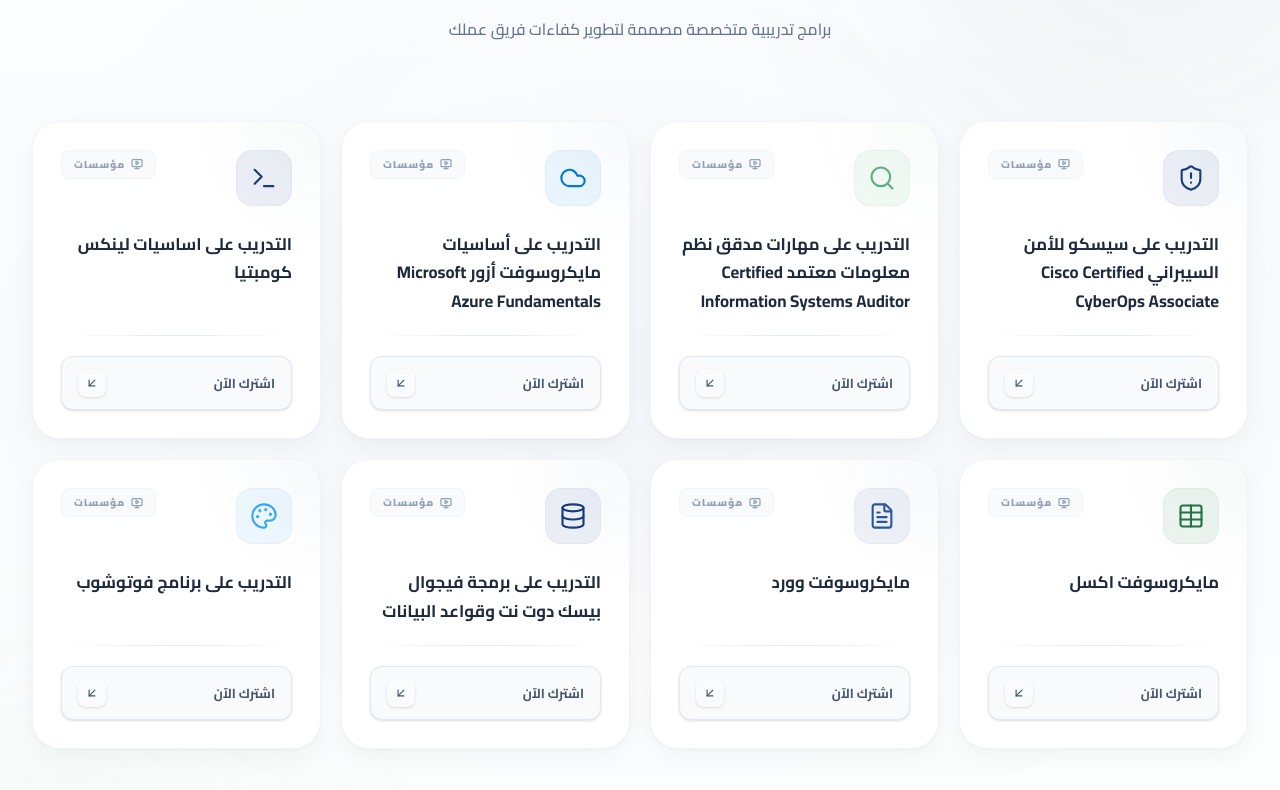
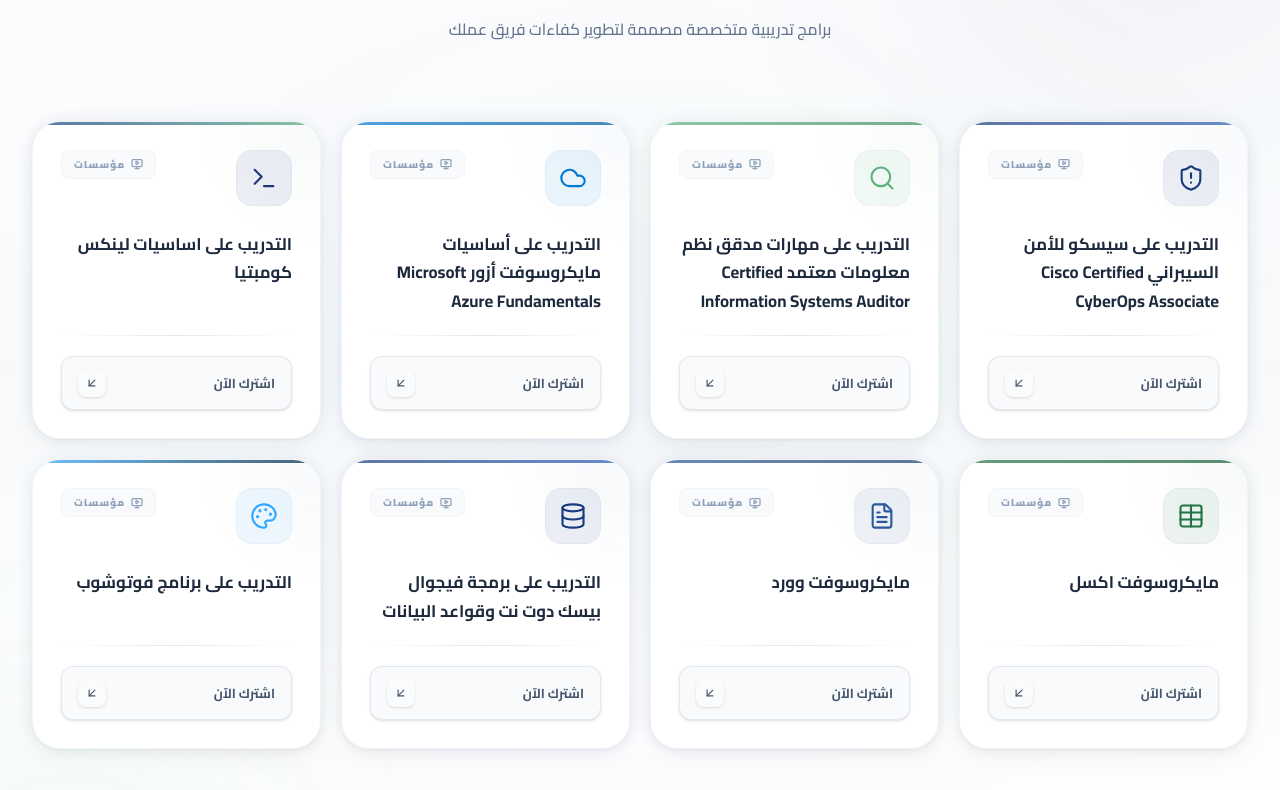
Before and after one commit to alnabdalmustadam-coder/al-nabd-al-mustdam-platform, a Next.js app: page / in a window 1280 px wide. Shown: the part 3550-4340 px from the top of the page. Built offline with nearby package versions, Linux system fonts and the light colour scheme.

Commit message:
تحسينات اضافية على تصميم الهيرو، وكروت الشركات وشركاء النجاح

```diff
--- a/components/sections/HeroSection.tsx
+++ b/components/sections/HeroSection.tsx
@@ -231,9 +231,8 @@
               key={idx}
               aria-label={`انتقل إلى شريحة ${idx + 1}`}
               onClick={() => setCurrentSlide(idx)}
-              className={`h-2.5 sm:h-3 lg:h-1.5 xl:h-2 rounded-full transition-all duration-500 shadow-inner ${
-                currentSlide === idx ? "bg-[#173A7C] w-8 sm:w-10 lg:w-5 xl:w-8" : "bg-slate-300/80 w-2.5 sm:w-3 lg:w-1.5 xl:w-2 hover:bg-[#173A7C]/40"
-              }`}
+              className={`h-2.5 sm:h-3 lg:h-1.5 xl:h-2 rounded-full transition-all duration-500 shadow-inner ${currentSlide === idx ? "bg-[#173A7C] w-8 sm:w-10 lg:w-5 xl:w-8" : "bg-slate-300/80 w-2.5 sm:w-3 lg:w-1.5 xl:w-2 hover:bg-[#173A7C]/40"
+                }`}
             />
           ))}
         </div>
--- a/components/sections/PartnersLogos.tsx
+++ b/components/sections/PartnersLogos.tsx
@@ -21,7 +21,7 @@
     <div className="absolute inset-0 -translate-x-full group-hover:translate-x-full transition-transform duration-1000 ease-out bg-gradient-to-r from-transparent via-[#173A7C]/[0.04] to-transparent pointer-events-none" />
 
     {/* Premium top accent line */}
-    <div className="absolute top-0 left-0 w-full h-[2px] bg-gradient-to-r from-[#173A7C] via-[#5CB07C] to-[#173A7C] opacity-0 group-hover:opacity-80 transition-opacity duration-500" />
+    <div className="absolute top-0 left-0 w-full h-[2px] bg-gradient-to-r from-[#173A7C] via-[#5CB07C] to-[#173A7C] opacity-70 group-hover:opacity-100 transition-opacity duration-500" />
 
     {/* Corner decorative glow */}
     <div className="absolute -top-8 -right-8 w-20 h-20 bg-gradient-to-br from-[#5CB07C]/10 to-transparent rounded-full blur-xl opacity-0 group-hover:opacity-100 transition-opacity duration-700 pointer-events-none" />
--- a/components/sections/PremiumCourseHighlights.tsx
+++ b/components/sections/PremiumCourseHighlights.tsx
@@ -133,13 +133,13 @@
               >
                 <Link href={`/courses/${course.slug}`} className="block h-full">
                   {/* Outer glow on hover */}
-                  <div className={`absolute -inset-[1px] rounded-[2rem] bg-gradient-to-br ${course.accent} opacity-0 group-hover:opacity-[0.12] blur-sm transition-opacity duration-500 z-0`}></div>
+                  <div className={`absolute -inset-[1px] rounded-[2rem] bg-gradient-to-br ${course.accent} opacity-[0.08] group-hover:opacity-[0.15] blur-sm transition-opacity duration-500 z-0`}></div>
 
                   {/* Card */}
                   <div className="relative bg-white rounded-[1.75rem] p-7 border border-slate-100 shadow-[0_1px_3px_rgba(0,0,0,0.04),0_8px_24px_rgba(0,0,0,0.04)] group-hover:shadow-[0_20px_60px_-10px_rgba(23,58,124,0.18)] group-hover:border-slate-200 hover:-translate-y-2 transition-all duration-500 overflow-hidden z-10 h-full flex flex-col text-start">
 
                     {/* Top accent gradient bar */}
-                    <div className={`absolute top-0 left-0 w-full h-[3px] bg-gradient-to-r ${course.accent} opacity-0 group-hover:opacity-100 transition-opacity duration-500`}></div>
+                    <div className={`absolute top-0 left-0 w-full h-[3px] bg-gradient-to-r ${course.accent} opacity-70 group-hover:opacity-100 transition-opacity duration-500`}></div>
 
                     {/* Decorative corner gradient */}
                     <div className={`absolute -top-20 -right-20 w-40 h-40 bg-gradient-to-br ${course.accent} opacity-[0.03] group-hover:opacity-[0.07] rounded-full blur-2xl transition-opacity duration-700`}></div>
```
